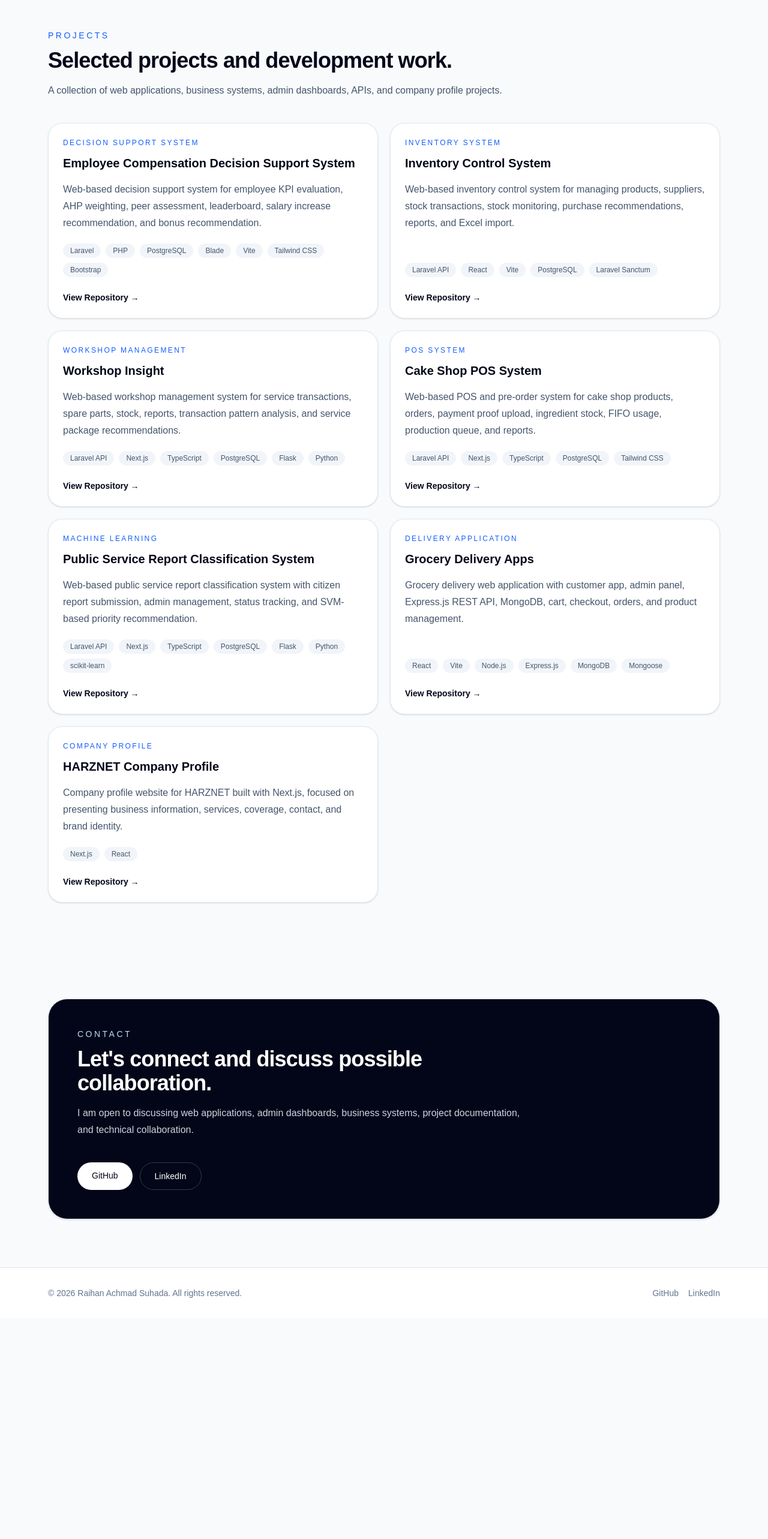
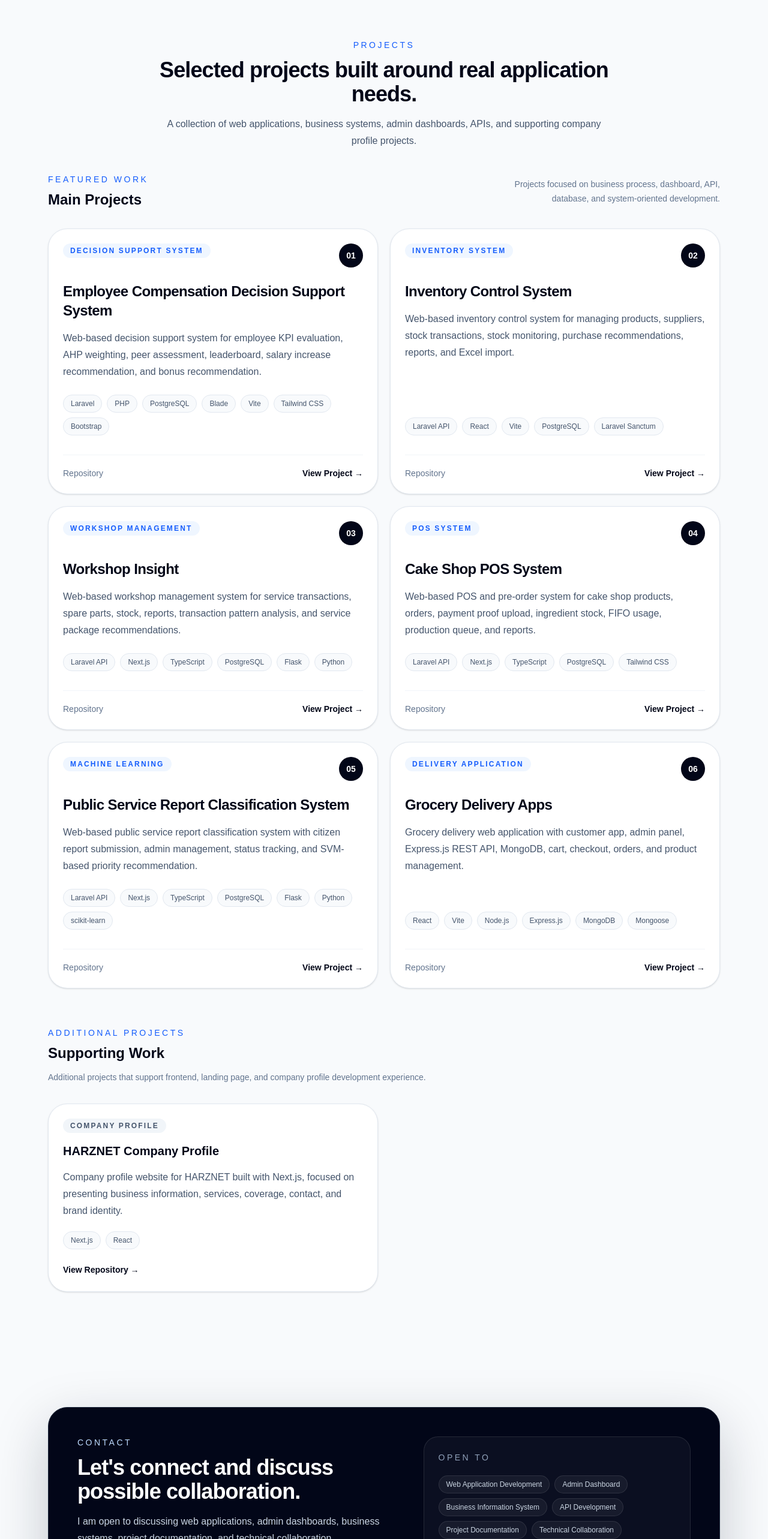
Before and after one commit to raihanachmadsuhadadev/raihan-portfolio-website, a Next.js app: page / in a window 1280 px wide. Shown: the part 4820-7386 px from the top of the page at 60% size. Before the commit the page ends 7018 px from the top, so only its background shows below. Built offline with nearby package versions, Linux system fonts and the light colour scheme.

Commit message:
feat: improve projects and contact sections

```diff
--- a/src/components/sections/ContactSection.tsx
+++ b/src/components/sections/ContactSection.tsx
@@ -1,10 +1,21 @@
 import { SectionHeading } from "@/components/ui/SectionHeading";
 import { profile } from "@/data/profile";
 
+const contactFocus = [
+  "Web Application Development",
+  "Admin Dashboard",
+  "Business Information System",
+  "API Development",
+  "Project Documentation",
+  "Technical Collaboration",
+];
+
 export function ContactSection() {
   return (
-    <section id="contact" className="mx-auto max-w-6xl px-4 py-20">
-      <div className="rounded-[2rem] border border-slate-200 bg-slate-950 p-8 text-white shadow-sm md:p-12">
+    <section id="contact" className="mx-auto max-w-6xl px-4 py-24">
+      <div className="overflow-hidden rounded-[2rem] border border-slate-800 bg-slate-950 shadow-[0_30px_90px_rgba(15,23,42,0.22)]">
+        <div className="grid gap-8 p-8 md:grid-cols-[1.1fr_0.9fr] md:p-12">
+          <div>
             <SectionHeading
               label="Contact"
               title="Let's connect and discuss possible collaboration."
@@ -12,24 +23,60 @@ export function ContactSection() {
               theme="dark"
             />
 
-        <div className="flex flex-col gap-3 sm:flex-row">
+            <div className="mt-8 flex flex-col gap-3 sm:flex-row">
               <a
                 href={profile.github}
                 target="_blank"
                 rel="noreferrer"
-            className="rounded-full bg-white px-6 py-3 text-center text-sm font-medium text-slate-950 transition hover:bg-slate-100"
+                className="rounded-full bg-white px-6 py-3 text-center text-sm font-semibold text-slate-950 transition hover:bg-slate-100"
               >
-            GitHub
+                View GitHub
               </a>
 
               <a
                 href={profile.linkedin}
                 target="_blank"
                 rel="noreferrer"
-            className="rounded-full border border-white/20 px-6 py-3 text-center text-sm font-medium text-white transition hover:bg-white/10"
+                className="rounded-full border border-white/20 px-6 py-3 text-center text-sm font-semibold text-white transition hover:bg-white/10"
               >
-            LinkedIn
+                Connect on LinkedIn
               </a>
+            </div>
+          </div>
+
+          <div className="rounded-[1.5rem] border border-white/10 bg-white/[0.04] p-6">
+            <p className="text-sm font-medium uppercase tracking-[0.25em] text-slate-400">
+              Open To
+            </p>
+
+            <div className="mt-5 flex flex-wrap gap-2">
+              {contactFocus.map((item) => (
+                <span
+                  key={item}
+                  className="rounded-full border border-white/10 bg-white/5 px-3 py-1.5 text-xs font-medium text-slate-300"
+                >
+                  {item}
+                </span>
+              ))}
+            </div>
+
+            <div className="mt-8 rounded-2xl border border-white/10 bg-white/5 p-5">
+              <p className="text-sm font-semibold text-white">
+                Based in {profile.location}
+              </p>
+              <p className="mt-2 text-sm leading-6 text-slate-400">
+                Available for remote collaboration, project discussion, and
+                structured development work.
+              </p>
+            </div>
+          </div>
+        </div>
+
+        <div className="border-t border-white/10 px-8 py-5 md:px-12">
+          <p className="text-sm text-slate-400">
+            Clean code, structured documentation, and practical project
+            execution.
+          </p>
         </div>
       </div>
     </section>
--- a/src/components/sections/ProjectsSection.tsx
+++ b/src/components/sections/ProjectsSection.tsx
@@ -1,22 +1,113 @@
 import { SectionHeading } from "@/components/ui/SectionHeading";
 import { projects } from "@/data/projects";
 
+const featuredProjects = projects.filter(
+  (project) => project.category !== "Company Profile",
+);
+
+const additionalProjects = projects.filter(
+  (project) => project.category === "Company Profile",
+);
+
 export function ProjectsSection() {
   return (
-    <section id="projects" className="mx-auto max-w-6xl px-4 py-20">
+    <section id="projects" className="mx-auto max-w-6xl px-4 py-24">
       <SectionHeading
         label="Projects"
-        title="Selected projects and development work."
-        description="A collection of web applications, business systems, admin dashboards, APIs, and company profile projects."
+        title="Selected projects built around real application needs."
+        description="A collection of web applications, business systems, admin dashboards, APIs, and supporting company profile projects."
+        align="center"
       />
 
+      <div className="mb-8 flex items-center justify-between gap-4">
+        <div>
+          <p className="text-sm font-medium uppercase tracking-[0.25em] text-blue-600">
+            Featured Work
+          </p>
+          <h3 className="mt-2 text-2xl font-semibold text-slate-950">
+            Main Projects
+          </h3>
+        </div>
+
+        <p className="hidden max-w-sm text-right text-sm leading-6 text-slate-500 md:block">
+          Projects focused on business process, dashboard, API, database, and
+          system-oriented development.
+        </p>
+      </div>
+
       <div className="grid gap-5 md:grid-cols-2">
-        {projects.map((project) => (
+        {featuredProjects.map((project, index) => (
           <article
             key={project.title}
-            className="flex flex-col rounded-3xl border border-slate-200 bg-white p-6 shadow-sm"
+            className="group flex min-h-[360px] flex-col rounded-[2rem] border border-slate-200 bg-white p-6 shadow-sm transition hover:-translate-y-1 hover:shadow-[0_25px_70px_rgba(15,23,42,0.1)]"
           >
-            <p className="mb-3 text-xs font-medium uppercase tracking-[0.2em] text-blue-600">
+            <div className="flex items-start justify-between gap-4">
+              <p className="rounded-full bg-blue-50 px-3 py-1 text-xs font-semibold uppercase tracking-[0.18em] text-blue-600">
+                {project.category}
+              </p>
+
+              <span className="flex h-10 w-10 items-center justify-center rounded-full bg-slate-950 text-sm font-semibold text-white">
+                {String(index + 1).padStart(2, "0")}
+              </span>
+            </div>
+
+            <h3 className="mt-6 text-2xl font-semibold tracking-tight text-slate-950">
+              {project.title}
+            </h3>
+
+            <p className="mt-4 flex-1 leading-7 text-slate-600">
+              {project.description}
+            </p>
+
+            <div className="mt-6 flex flex-wrap gap-2">
+              {project.techStack.map((tech) => (
+                <span
+                  key={tech}
+                  className="rounded-full border border-slate-200 bg-slate-50 px-3 py-1.5 text-xs font-medium text-slate-600"
+                >
+                  {tech}
+                </span>
+              ))}
+            </div>
+
+            <div className="mt-8 flex items-center justify-between border-t border-slate-100 pt-5">
+              <span className="text-sm text-slate-500">Repository</span>
+
+              <a
+                href={project.repositoryUrl}
+                target="_blank"
+                rel="noreferrer"
+                className="text-sm font-semibold text-slate-950 transition hover:text-blue-600"
+              >
+                View Project →
+              </a>
+            </div>
+          </article>
+        ))}
+      </div>
+
+      {additionalProjects.length > 0 ? (
+        <div className="mt-16">
+          <div className="mb-8">
+            <p className="text-sm font-medium uppercase tracking-[0.25em] text-blue-600">
+              Additional Projects
+            </p>
+            <h3 className="mt-2 text-2xl font-semibold text-slate-950">
+              Supporting Work
+            </h3>
+            <p className="mt-3 max-w-2xl text-sm leading-6 text-slate-500">
+              Additional projects that support frontend, landing page, and
+              company profile development experience.
+            </p>
+          </div>
+
+          <div className="grid gap-5 md:grid-cols-2">
+            {additionalProjects.map((project) => (
+              <article
+                key={project.title}
+                className="rounded-[2rem] border border-slate-200 bg-white p-6 shadow-sm transition hover:-translate-y-1 hover:shadow-[0_20px_60px_rgba(15,23,42,0.08)]"
+              >
+                <p className="mb-4 rounded-full bg-slate-100 px-3 py-1 text-xs font-semibold uppercase tracking-[0.18em] text-slate-600 w-fit">
                   {project.category}
                 </p>
 
@@ -24,7 +115,7 @@ export function ProjectsSection() {
                   {project.title}
                 </h3>
 
-            <p className="mt-4 flex-1 leading-7 text-slate-600">
+                <p className="mt-4 leading-7 text-slate-600">
                   {project.description}
                 </p>
 
@@ -32,7 +123,7 @@ export function ProjectsSection() {
                   {project.techStack.map((tech) => (
                     <span
                       key={tech}
-                  className="rounded-full bg-slate-100 px-3 py-1 text-xs font-medium text-slate-600"
+                      className="rounded-full border border-slate-200 bg-slate-50 px-3 py-1.5 text-xs font-medium text-slate-600"
                     >
                       {tech}
                     </span>
@@ -50,6 +141,8 @@ export function ProjectsSection() {
               </article>
             ))}
           </div>
+        </div>
+      ) : null}
     </section>
   );
 }
```
Lines whose indentation alone changed are shown as unchanged.
